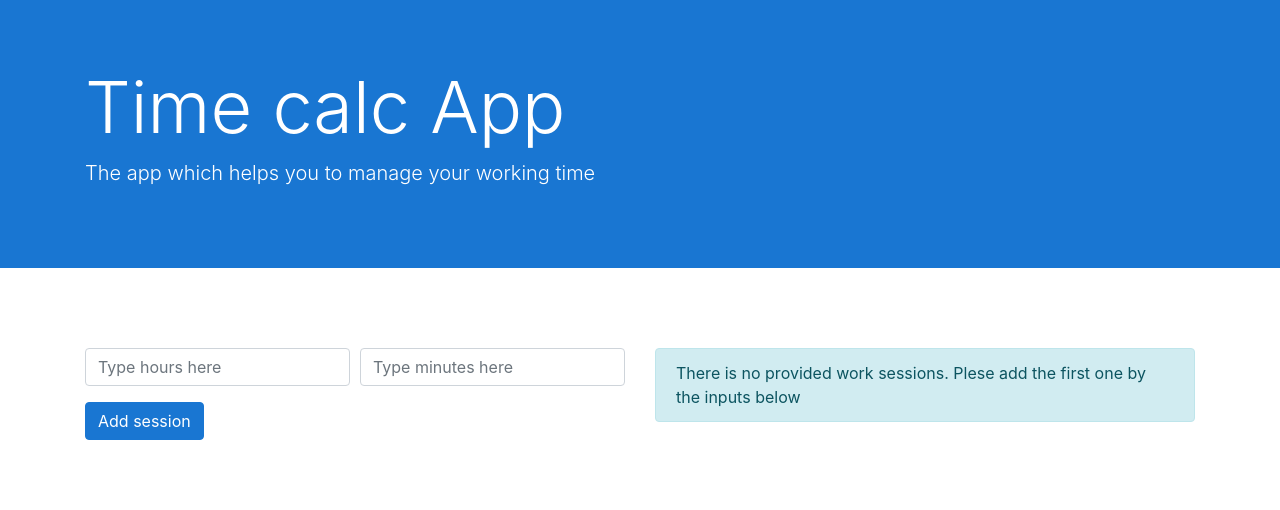
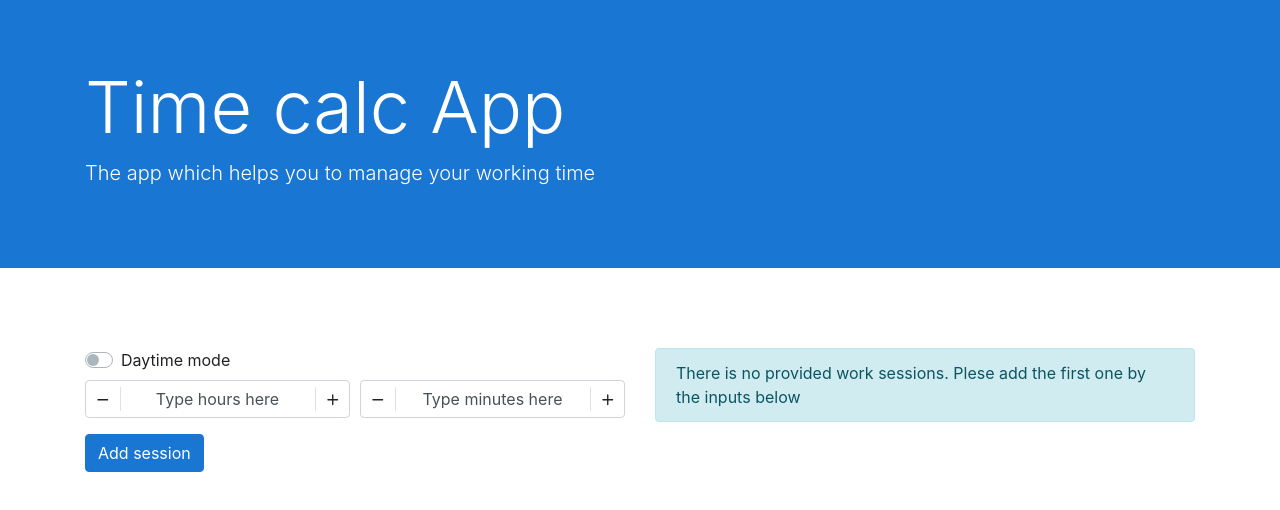
Before and after one commit to rubtsovi/vue-time-calc, a Vue app: page / in a window 1280 px wide. Shown: the top 510 px of the page. Built offline with nearby package versions, Linux system fonts and the light colour scheme.

Commit message:
added daytime calculations

```diff
--- a/src/components/InputComponent.vue
+++ b/src/components/InputComponent.vue
@@ -1,27 +1,58 @@
 <template>
   <div>
-    <b-form-row class="my-n2">
+    <b-form-checkbox v-model="timeMode" class="pb-2" name="check-button" switch>
+      Daytime mode
+    </b-form-checkbox>
+    <b-form-row class="my-n2" v-if="!timeMode">
       <b-col :cols="12" :sm="6" class="py-2">
         <label for="hours-control" class="sr-only">Hours</label>
-        <b-form-input
+        <b-form-spinbutton
           id="hours-control"
           v-model.lazy.number="hours"
           placeholder="Type hours here"
-          type="number"
           min="0"
         />
       </b-col>
       <b-col :cols="12" :sm="6" class="py-2">
         <label for="minutes-control" class="sr-only">Minutes</label>
-        <b-form-input
+        <b-form-spinbutton
           id="minutes-control"
           v-model.lazy.number="minutes"
           placeholder="Type minutes here"
-          type="number"
           min="0"
           max="60"
           step="5"
         />
+      </b-col>
+    </b-form-row>
+    <b-form-row class="my-n2" v-else>
+      <b-col :cols="12" :sm="6" :md="12" :lg="6" class="py-2">
+        <b-timepicker
+          v-model.lazy="startTime"
+          placeholder="Type here start time"
+          :hour12="false"
+          :locale="browserLocale"
+          :minutes-step="5"
+          :now-button="true"
+          :hide-header="true"
+        />
+      </b-col>
+      <b-col :cols="12" :sm="6" :md="12" :lg="6" class="py-2">
+        <b-form-group class="mb-0">
+          <b-timepicker
+            v-model.lazy="finishTime"
+            placeholder="Type here finish time"
+            :hour12="false"
+            :locale="browserLocale"
+            :minutes-step="5"
+            :now-button="true"
+            :hide-header="true"
+            :state="isFinishTimeValid"
+          />
+          <b-form-invalid-feedback v-show="!isFinishTimeValid" class="position-absolute"
+            >Finish time must be greater than Start time</b-form-invalid-feedback
+          >
+        </b-form-group>
       </b-col>
     </b-form-row>
     <b-button class="mt-3" variant="primary" @click="initAddMutation()">Add session</b-button>
@@ -31,22 +62,46 @@
 <script lang="ts">
 import Vue from "vue";
 import { mapMutations } from "vuex";
+import { transformTime, convertArrayToMinutes } from "../helpers";
 export default Vue.extend({
   name: "InputComponent",
   data() {
     return {
       hours: null,
       minutes: null,
+      timeMode: false,
+      startTime: "",
+      finishTime: "",
     };
+  },
+  computed: {
+    timeDiff() {
+      return convertArrayToMinutes(this.finishTime) - convertArrayToMinutes(this.startTime);
+    },
+    isFinishTimeValid() {
+      return this.startTime === "" || this.finishTime === "" || this.timeDiff >= 1 ? null : false;
+    },
   },
   methods: {
     ...mapMutations(["addSession"]),
-    initAddMutation() {
-      const hours = Number(this.hours);
-      const minutes = Number(this.minutes);
+    initAddMutation(): void {
+      let hours, minutes;
+
+      if (this.timeMode) {
+        if (this.timeDiff < 1) {
+          return;
+        }
+        hours = Math.floor(this.timeDiff / 60);
+        minutes = this.timeDiff % 60;
+      } else {
+        hours = Number(this.hours);
+        minutes = Number(this.minutes);
+      }
       this.addSession({ hours, minutes });
       this.hours = null;
       this.minutes = null;
+      this.startTime = "";
+      this.finishTime = "";
     },
   },
 });
--- /dev/null
+++ b/src/helpers.ts
@@ -0,0 +1,23 @@
+export function transformTime(time: string): number[] {
+  if (time !== "") {
+    return time
+      .split(":")
+      .splice(0, 2)
+      .map((v: string) => Number(v));
+  }
+  return Array(2).fill(0);
+}
+
+export function convertArrayToMinutes(time: number[] | string): number {
+  if (typeof time === "string") {
+    if (time === "") {
+      return 0;
+    }
+    time = transformTime(time);
+  }
+
+  const hours = time[0];
+  const minutes = time[1];
+
+  return minutes + hours * 60;
+}
--- a/src/main.ts
+++ b/src/main.ts
@@ -2,12 +2,13 @@ import Vue from "vue";
 import App from "./App.vue";
 import { BootstrapVue } from "bootstrap-vue";
 import "./styles/styles.scss";
-import store from './store'
+import store from "./store";
 
 Vue.use(BootstrapVue);
 Vue.config.productionTip = false;
+Vue.prototype.browserLocale = navigator.language;
 
 new Vue({
   store,
-  render: (h) => h(App)
+  render: (h) => h(App),
 }).$mount("#app");
--- a/src/styles/_bootstrap.scss
+++ b/src/styles/_bootstrap.scss
@@ -11,7 +11,7 @@
 @import "~bootstrap/scss/forms";
 @import "~bootstrap/scss/buttons";
 @import "~bootstrap/scss/transitions";
-// @import "dropdown";
+@import "~bootstrap/scss/dropdown";
 @import "~bootstrap/scss/button-group";
 @import "~bootstrap/scss/input-group";
 @import "~bootstrap/scss/custom-forms";
@@ -35,3 +35,9 @@
 @import "~bootstrap/scss/spinners";
 @import "~bootstrap/scss/utilities";
 // @import "print";
+
+// Boostrap vue
+// @import "~bootstrap-vue/src/components/form-spinbutton";
+// @import "~bootstrap-vue/src/components/time";
+@import "~bootstrap-vue/src";
+// @import "~bootstrap-vue/src/components/form-timepicker/timepicker";
```
